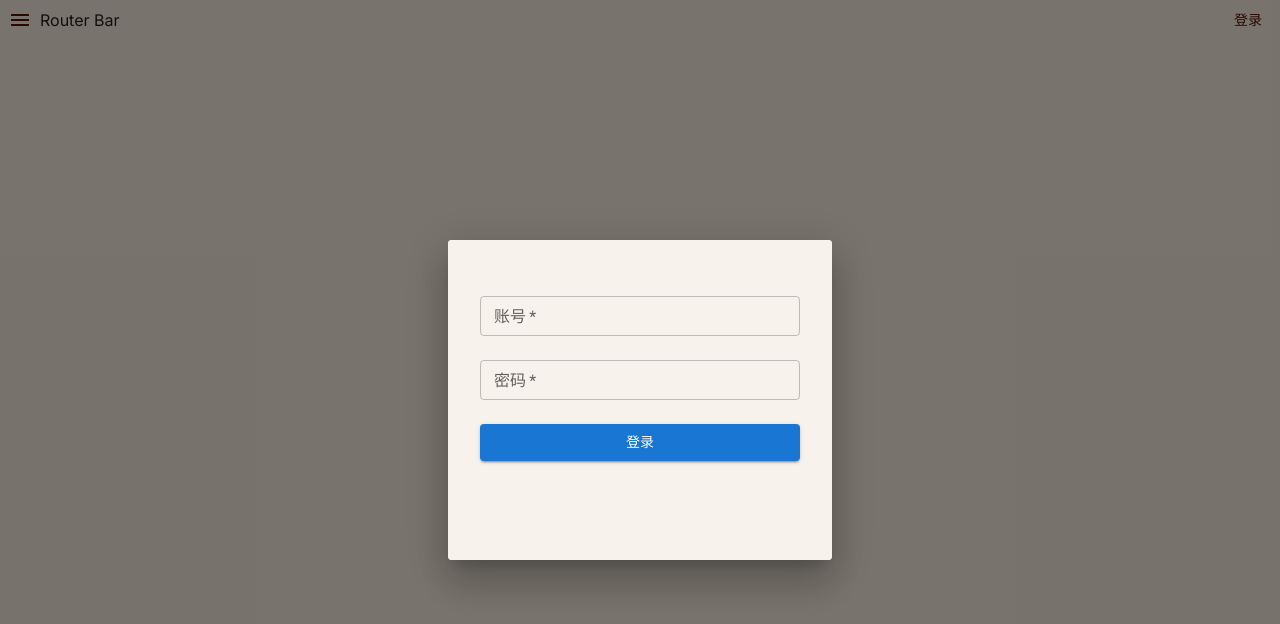
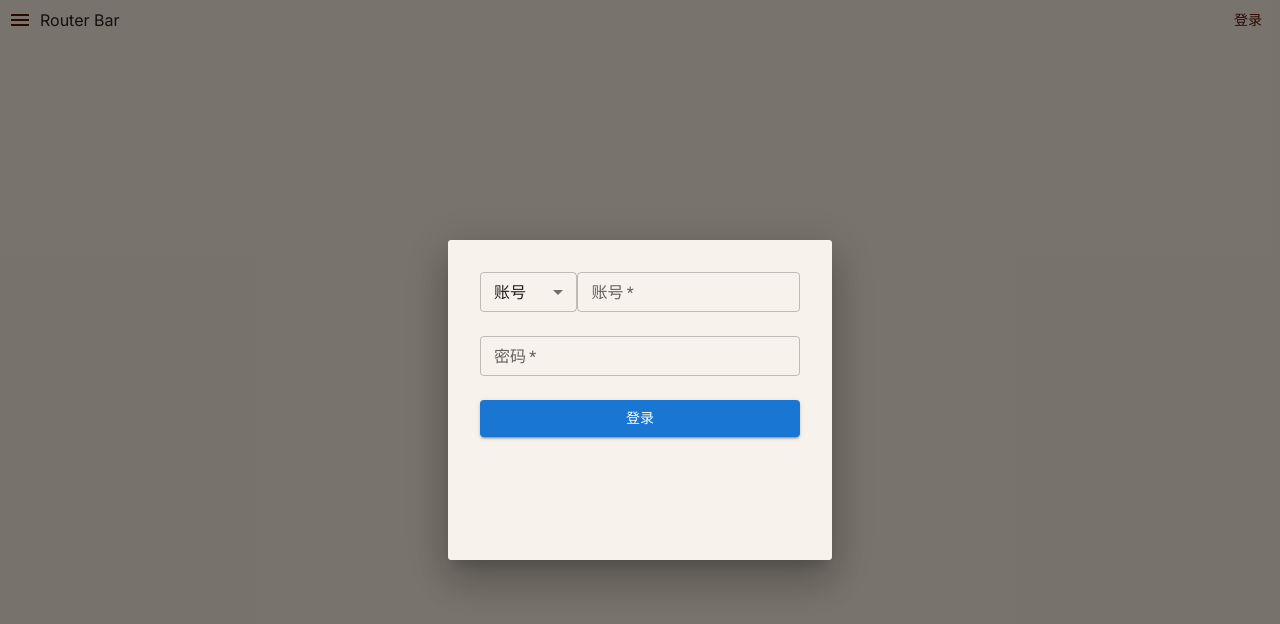
Before and after one commit to Lstmxx/nga-desktop, a Next.js app: page / in a window 1280 px wide. Both pictures are taken after a click on the button "登录". Shown: the top 624 px of the page. Built offline with nearby package versions, Linux system fonts and the light colour scheme.

Commit message:
feat: 表单认证

```diff
--- a/package.json
+++ b/package.json
@@ -13,6 +13,7 @@
   "dependencies": {
     "@emotion/react": "^11.11.1",
     "@emotion/styled": "^11.11.0",
+    "@hookform/resolvers": "^3.3.0",
     "@mui/icons-material": "^5.14.3",
     "@mui/material": "^5.14.5",
     "@tauri-apps/api": "^1.4.0",
--- a/src/app/api/auth/login/route.ts
+++ b/src/app/api/auth/login/route.ts
@@ -1,6 +1,6 @@
 import { NextRequest } from 'next/server';
 import { http } from '../../common';
-import { LoginForm } from './type';
+import { ILoginForm } from './type';
 
 const URL = 'nuke.php';
 
@@ -23,7 +23,7 @@ const headers = {
 };
 
 export const POST = async (req: NextRequest) => {
-	const requestData: LoginForm = await req.json();
+	const requestData: ILoginForm = await req.json();
 	const data = new FormData();
 	data.append('__lib', 'login');
 	data.append('__output', '1');
--- a/src/app/api/auth/login/type.ts
+++ b/src/app/api/auth/login/type.ts
@@ -1,6 +1,6 @@
 import { LOGIN_TYPE } from '@/app/constant';
 
-export type LoginForm = {
+export interface ILoginForm {
 	/**
 	 * 账号
 	 */
@@ -13,9 +13,9 @@ export type LoginForm = {
 	 * 密码
 	 */
 	password: string;
-};
+}
 
-export interface LoginReq extends LoginForm {
+export interface ILoginReq extends ILoginForm {
 	_lib: string;
 	_output: string;
 	app_id: string;
--- a/src/app/components/login-modal/index.tsx
+++ b/src/app/components/login-modal/index.tsx
@@ -1,17 +1,49 @@
 'use client';
-import { Button, Dialog, TextField } from '@mui/material';
-import { useForm } from 'react-hook-form';
+import { ILoginForm } from '@/app/api/auth/login/type';
+import { LOGIN_TYPE, LOGIN_TYPE_LIST } from '@/app/constant';
+import { yupResolver } from '@hookform/resolvers/yup';
+import { Button, Dialog, FormControl, MenuItem, Select, TextField } from '@mui/material';
+import { Controller, useForm } from 'react-hook-form';
+import * as Yup from 'yup';
 
 export interface LoginDialogProps {
 	open: boolean;
 	onClose: () => void;
 }
+
+const createValidationSchema = () => {
+	const validationSchema: Yup.ObjectSchema<ILoginForm> = Yup.object().shape({
+		type: Yup.string()
+			.required('类型不能为空')
+			.oneOf(
+				LOGIN_TYPE_LIST.map((item) => item.value),
+				'请选择账号类型'
+			),
+		name: Yup.string()
+			.required('账号不能为空')
+			.when('type', (type, schema) => {
+				console.log('name type', type);
+				return (type[0] as LOGIN_TYPE) === LOGIN_TYPE.EMAIL ? schema.email('邮箱格式不对') : schema;
+			}),
+		password: Yup.string().required('密码不能为空'),
+	});
+	return validationSchema;
+};
+
 export default function LoginDialog(props: LoginDialogProps) {
+	const validationSchema = createValidationSchema();
 	const {
 		control,
 		handleSubmit,
 		formState: { errors },
-	} = useForm();
+	} = useForm<ILoginForm>({
+		defaultValues: {
+			type: LOGIN_TYPE.ACCOUNT,
+			name: '',
+			password: '',
+		},
+		resolver: yupResolver(validationSchema),
+	});
 	const { open, onClose } = props;
 	const handleClose = () => {
 		onClose();
@@ -20,16 +52,48 @@ export default function LoginDialog(props: LoginDialogProps) {
 		<Dialog onClose={handleClose} open={open}>
 			<div className='bg-redwood-50 w-96 h-80 p-8'>
 				<form>
+					<div className='flex items-start  flex-nowrap'>
+						<Controller
+							control={control}
+							name='type'
+							render={({ field }) => (
+								<FormControl className='w-[140px]' size='small'>
+									<Select {...field}>
+										{LOGIN_TYPE_LIST.map((item) => (
+											<MenuItem value={item.value} key={item.value}>
+												{item.label}
+											</MenuItem>
+										))}
+									</Select>
+								</FormControl>
+							)}
+						/>
+						<Controller
+							control={control}
+							name='name'
+							render={({ field: { value, onBlur, onChange }, fieldState: { error } }) => (
 								<TextField
-						className='mt-6'
+									value={value}
 									size='small'
 									fullWidth
 									required
 									type='text'
 									label='账号'
 									variant='outlined'
+									error={!!error?.message}
+									helperText={error?.message}
+									onBlur={onBlur}
+									onChange={onChange}
 								/>
+							)}
+						/>
+					</div>
+					<Controller
+						control={control}
+						name='password'
+						render={({ field, fieldState: { error } }) => (
 							<TextField
+								{...field}
 								className='mt-6'
 								size='small'
 								required
@@ -37,7 +101,12 @@ export default function LoginDialog(props: LoginDialogProps) {
 								type='password'
 								label='密码'
 								variant='outlined'
+								error={!!error?.message}
+								helperText={error?.message}
 							/>
+						)}
+					/>
+
 					<Button
 						className='mt-6 w-full'
 						variant='contained'
--- a/src/app/components/login-modal/verification-code.tsx
+++ b/src/app/components/login-modal/verification-code.tsx
@@ -1,3 +1,5 @@
+'use client';
+
 import TextField from '@mui/material/TextField';
 import Image from 'next/image';
 import { useEffect, useState } from 'react';
--- a/src/app/constant.ts
+++ b/src/app/constant.ts
@@ -2,7 +2,7 @@ export enum LOGIN_TYPE {
 	PHONE = 'phone',
 	EMAIL = 'email',
 	ID = 'id',
-	ACCOUNT = '',
+	ACCOUNT = ' ',
 }
 
 export const LOGIN_TYPE_LIST = [
```
Also changed, not shown: 1 other file (tests, documents, lock files or other folders). Lines whose indentation alone changed are shown as unchanged.
